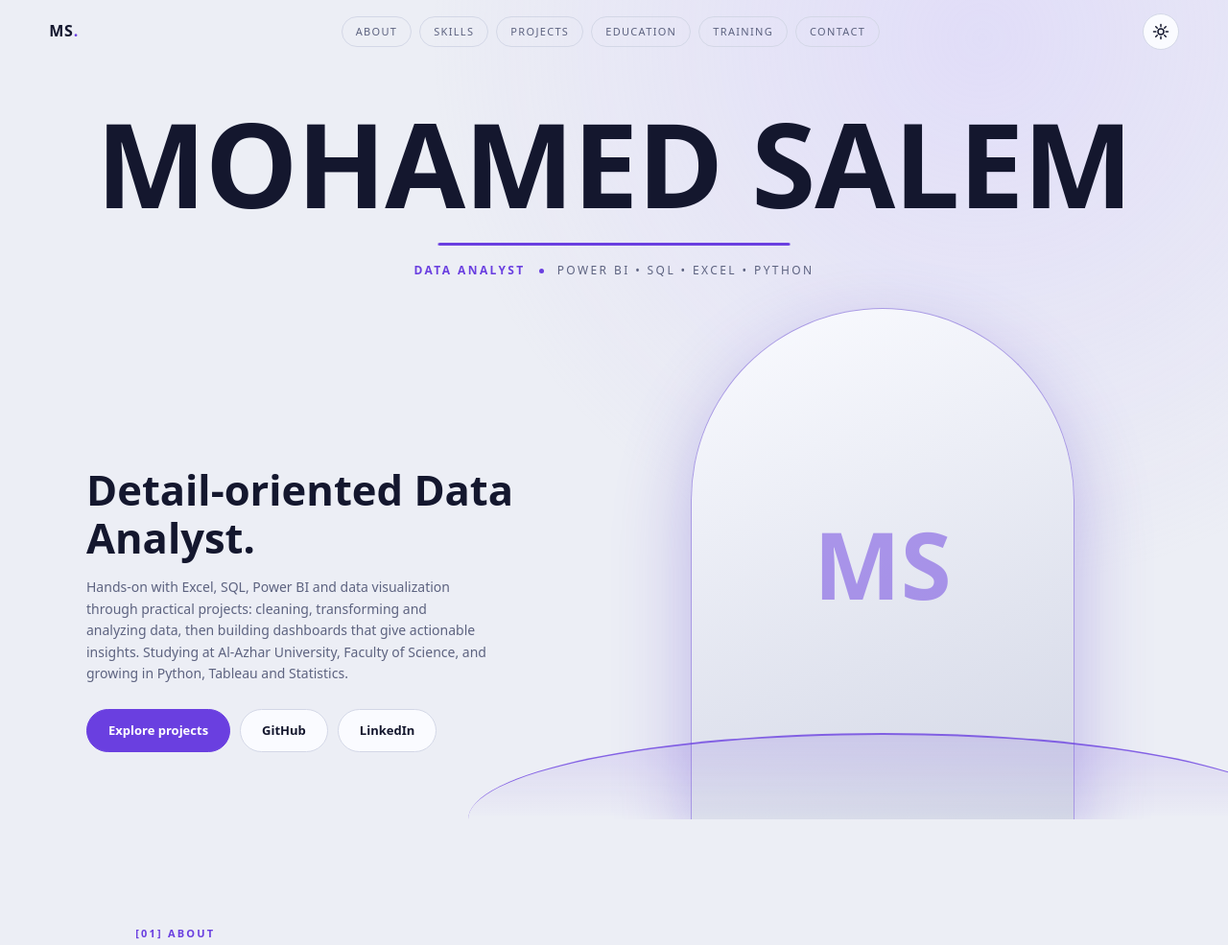
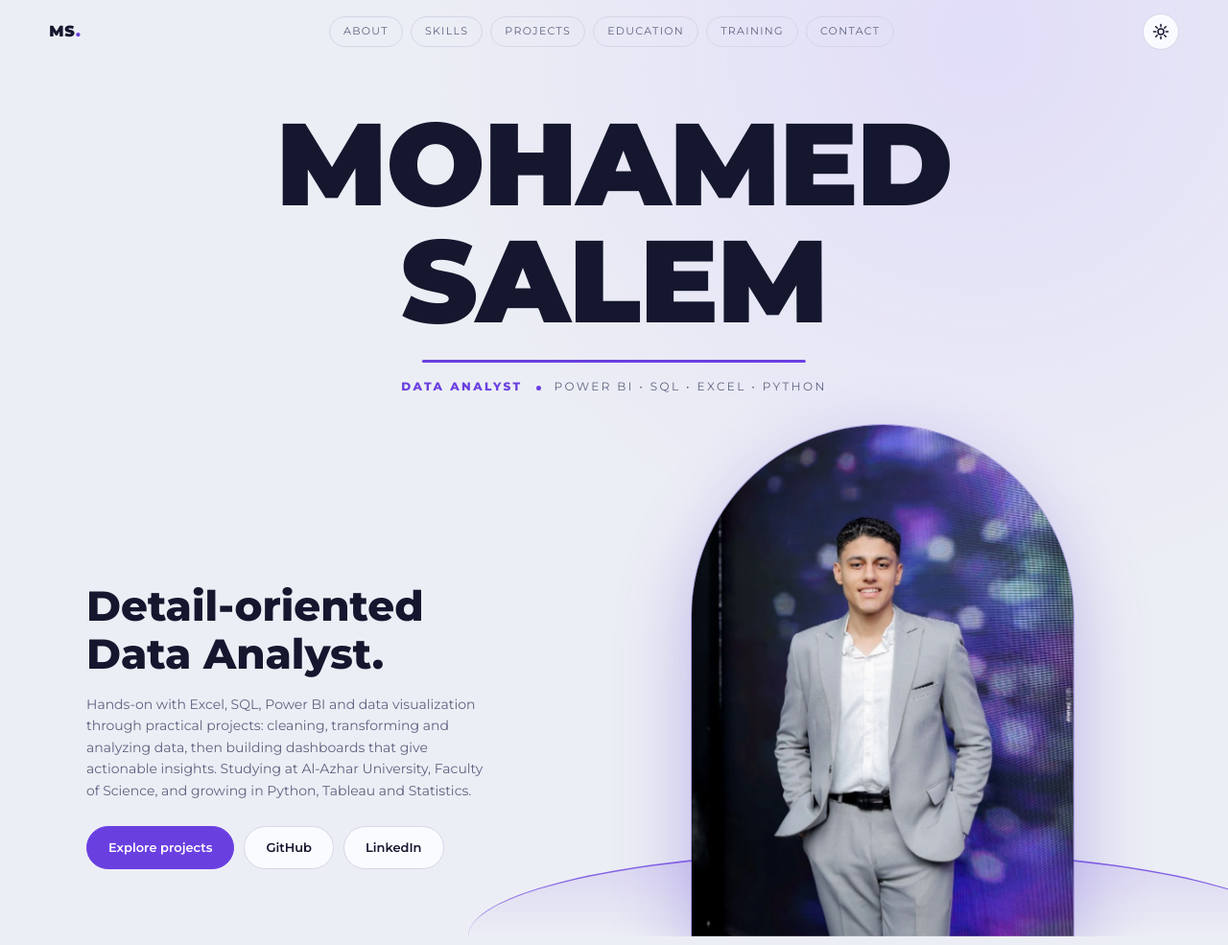
Before and after one commit to mohamedsalem26/mohamedsalem26.github.io, a plain HTML site: page index.html in a window 1280 px wide. Shown: the top 985 px of the page at 96% size. Drawn offline with Linux system fonts and the light colour scheme; a web font is replaced by a local one.

Commit message:
Update index.html

```diff
--- a/index.html
+++ b/index.html
@@ -4,7 +4,7 @@
 <meta charset="utf-8"><meta name="viewport" content="width=device-width,initial-scale=1">
 <title>Mohamed Salem | Data Analyst</title>
 <meta name="description" content="Portfolio of Mohamed Salem, Data Analyst: Power BI, SQL Server, Excel and Python projects.">
-<style>@font-face{font-family:Montserrat;font-weight:400;src:url(24-montserrat-400.ttf)}@font-face{font-family:Montserrat;font-weight:500;src:url(25-montserrat-500.ttf)}@font-face{font-family:Montserrat;font-weight:600;src:url(26-montserrat-600.ttf)}@font-face{font-family:Montserrat;font-weight:800;src:url(28-montserrat-800.ttf)}@font-face{font-family:Montserrat;font-weight:900;src:url(29-montserrat-900.ttf)}
+<style>@font-face{font-family:Montserrat;font-weight:400;src:url(87-montserrat-400.ttf)}@font-face{font-family:Montserrat;font-weight:500;src:url(73-montserrat-500.ttf)}@font-face{font-family:Montserrat;font-weight:600;src:url(88-montserrat-600.ttf)}@font-face{font-family:Montserrat;font-weight:800;src:url(75-montserrat-800.ttf)}@font-face{font-family:Montserrat;font-weight:900;src:url(90-montserrat-900.ttf)}
 :root{--bg:#090a18;--bg2:#12142a;--fg:#e9ebf3;--mut:#9a9fb8;--line:#25284a;--acc:#9d7bff;--grad:linear-gradient(180deg,#fff,#8a90ad)}
 [data-theme=light]{--bg:#eceef5;--bg2:#fafbff;--fg:#14172e;--mut:#5d6380;--line:#d3d7e6;--acc:#6a3fe0;--grad:linear-gradient(180deg,#171a36,#6a7090)}
 *{box-sizing:border-box;margin:0}html{scroll-behavior:smooth}
@@ -115,7 +115,7 @@ footer{text-align:center;padding:30px;font-size:12px;color:var(--mut);border-top
     <div class="hero-text reveal"><h2>Detail-oriented Data Analyst.</h2>
       <p>Hands-on with Excel, SQL, Power BI and data visualization through practical projects: cleaning, transforming and analyzing data, then building dashboards that give actionable insights. Studying at Al-Azhar University, Faculty of Science, and growing in Python, Tableau and Statistics.</p>
       <div class="btns"><a class="btn primary" href="#projects">Explore projects</a><a class="btn" href="https://github.com/mohamedsalem26" target="_blank" rel="noopener">GitHub</a><a class="btn" href="https://www.linkedin.com/in/mohamed-salem-data" target="_blank" rel="noopener">LinkedIn</a></div></div>
-    <div class="photo reveal"><div class="frame"><img id="me" src="32-photo.webp" alt="Mohamed Salem" onerror="this.remove()" onload="this.parentNode.classList.add('loaded')"><span class="initials">MS</span></div><div class="wave"></div></div>
+    <div class="photo reveal"><div class="frame"><img id="me" src="77-photo.webp" alt="Mohamed Salem" onerror="this.remove()" onload="this.parentNode.classList.add('loaded')"><span class="initials">MS</span></div><div class="wave"></div></div>
   </div>
 </section>
 
@@ -155,31 +155,31 @@ footer{text-align:center;padding:30px;font-size:12px;color:var(--mut);border-top
 ["Tableau","Dashboards, calculated fields, parameters, maps"],
 ["Statistics","Descriptive stats, probability, hypothesis tests, regression"]];
 const PROJECTS=[
-{n:"01",tag:"POWER BI · MEDIA",title:"Netflix Content Analytics",img:"30-netflix-1.jpg",img2:"31-netflix-2.jpg",
+{n:"01",tag:"POWER BI · MEDIA",title:"Netflix Content Analytics",img:"69-netflix-1.jpg",img2:"70-netflix-2.jpg",
  text:"A 3-page dashboard on what the Netflix catalog is made of: type, country, genre, audience rating and timing. Data cleaned in Python and Power Query. The cleaned data has 8,786 titles; the dashboard KPI card shows 8,785 because one movie is not counted (a known gap in the repo README).",
  kpis:[["8,786","Titles (cleaned)"],["42","Genres"],["2008-21","Years added"]],tools:["Power BI","Python","Power Query","DAX"],link:"https://github.com/mohamedsalem26/NetFlix"},
-{n:"02",tag:"POWER BI · SUPPLY CHAIN",title:"Supply Chain Management Dashboard",img:"36-supply-chain-1.jpg",img2:"37-supply-chain-2.jpg",
+{n:"02",tag:"POWER BI · SUPPLY CHAIN",title:"Supply Chain Management Dashboard",img:"82-supply-chain-1.jpg",img2:"83-supply-chain-2.jpg",
  text:"A multi-page Power BI report on supply chain performance. Data prepared in Power Query, with KPIs, charts and slicers for sales, shipping and quality.",
  tools:["Power BI","Power Query","DAX"],link:"https://github.com/mohamedsalem26/-Supply-Chain-Management"},
-{n:"03",tag:"POWER BI · RETAIL SALES",title:"Retail Sales Analytics Dashboard",img:"33-retail-1.jpg",img2:"34-retail-2.jpg",
+{n:"03",tag:"POWER BI · RETAIL SALES",title:"Retail Sales Analytics Dashboard",img:"78-retail-1.jpg",img2:"79-retail-2.jpg",
  text:"Sales by customer demographics, time of day, departments and commodities, with dynamic KPIs and slicers to spot top-performing segments.",
  kpis:[["172.81K","Total sales"],["3K","Households"],["69.12","Avg order value"]],tools:["Power BI","DAX","Slicers"],link:"https://github.com/mohamedsalem26/SupplyChain"},
-{n:"04",tag:"SQL SERVER · EXCEL · BANKING",title:"Banque Misr Banking Performance",img:"20-bank-misr.jpg",
+{n:"04",tag:"SQL SERVER · EXCEL · BANKING",title:"Banque Misr Banking Performance",img:"62-bank-misr.jpg",
  text:"A relational database built in SQL Server with four analytical views, feeding an Excel dashboard for deposits, channels, branches and loans across 5 Egyptian cities.",
  kpis:[["EGP 299M","Total deposits"],["EGP 237M","Loan portfolio"],["EGP 18.6K","Avg transaction"]],tools:["SQL Server","Excel","Power Query"],link:"https://github.com/mohamedsalem26/BankMisr"},
-{n:"05",tag:"POWER BI · TELECOM",title:"Customer Churn & Retention Dashboard",img:"21-churn.jpg",
+{n:"05",tag:"POWER BI · TELECOM",title:"Customer Churn & Retention Dashboard",img:"67-churn.jpg",
  text:"A dark-themed dashboard on about 7,000 telecom customers: DAX KPI cards, customers by service type and payment method, and gender filtering.",
  kpis:[["5.47M","Yearly charges"],["3.6K","Admin tickets"],["38.4%","Streaming TV"]],tools:["Power BI","DAX","Slicers"],link:"https://github.com/mohamedsalem26/Customer-Churn-Analysis"},
 {n:"06",tag:"POWER BI · E-LEARNING",title:"Udemy Courses Analytics",ph:"Udemy",
  text:"A 4-page report on Udemy's course catalog: reach, pricing, engagement and publishing trends. Custom in-report navigation and Level/Subject slicers, styled in Udemy's purple and black.",
  tools:["Power BI","DAX","Cross-filtering"],link:"https://github.com/mohamedsalem26/Udemy"},
-{n:"07",tag:"POWER BI · HR ANALYTICS",title:"HR Attrition & Workforce Dashboard",img:"23-hr.jpg",
+{n:"07",tag:"POWER BI · HR ANALYTICS",title:"HR Attrition & Workforce Dashboard",img:"65-hr.jpg",
  text:"Attrition, pay by department, demographics and training across the workforce, with slicers for travel, gender and overtime.",
  kpis:[["2,925","Employees"],["16.82%","Attrition"],["8K","Training sessions"]],tools:["Power BI","DAX","Data modeling"]},
-{n:"08",tag:"EXCEL · HOSPITALITY",title:"Hotel Booking Performance Analysis",img:"22-hotel.jpg",
+{n:"08",tag:"EXCEL · HOSPITALITY",title:"Hotel Booking Performance Analysis",img:"71-hotel.jpg",
  text:"An executive Excel dashboard comparing City and Resort hotels: revenue, cancellations, lead time and guest segments.",
  kpis:[["$26.0M","Revenue"],["119,390","Bookings"],["$102","ADR"]],tools:["Excel","Power Query","Pivot tables"]},
-{n:"09",tag:"POWER BI · EDUCATION",title:"Student Academic Performance",img:"35-study.jpg",
+{n:"09",tag:"POWER BI · EDUCATION",title:"Student Academic Performance",img:"55-study.jpg",
  text:"How gender, ethnicity and parental education relate to math, reading and writing scores across 1,000 students.",
  tools:["Power BI"],link:"https://github.com/mohamedsalem26/Study-Performance"}];
 </script><script>const $=s=>document.querySelector(s);
```
